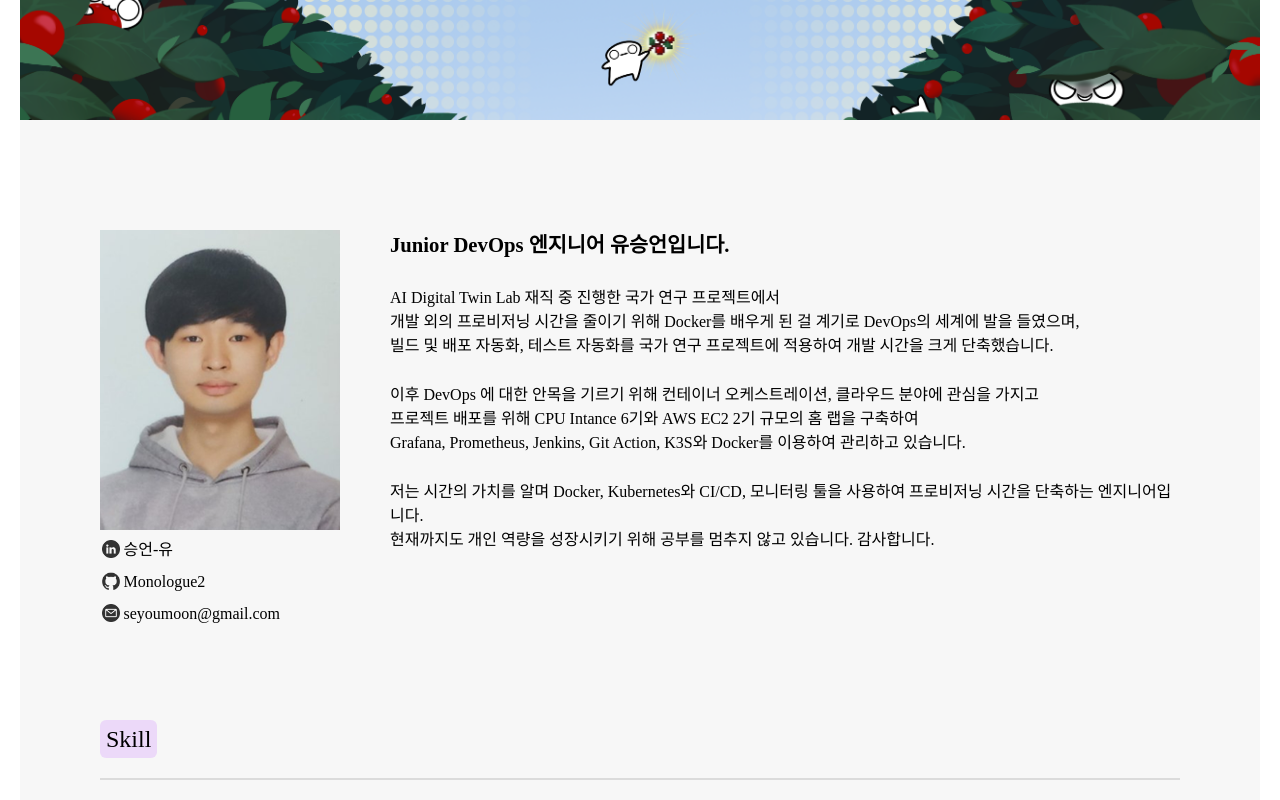
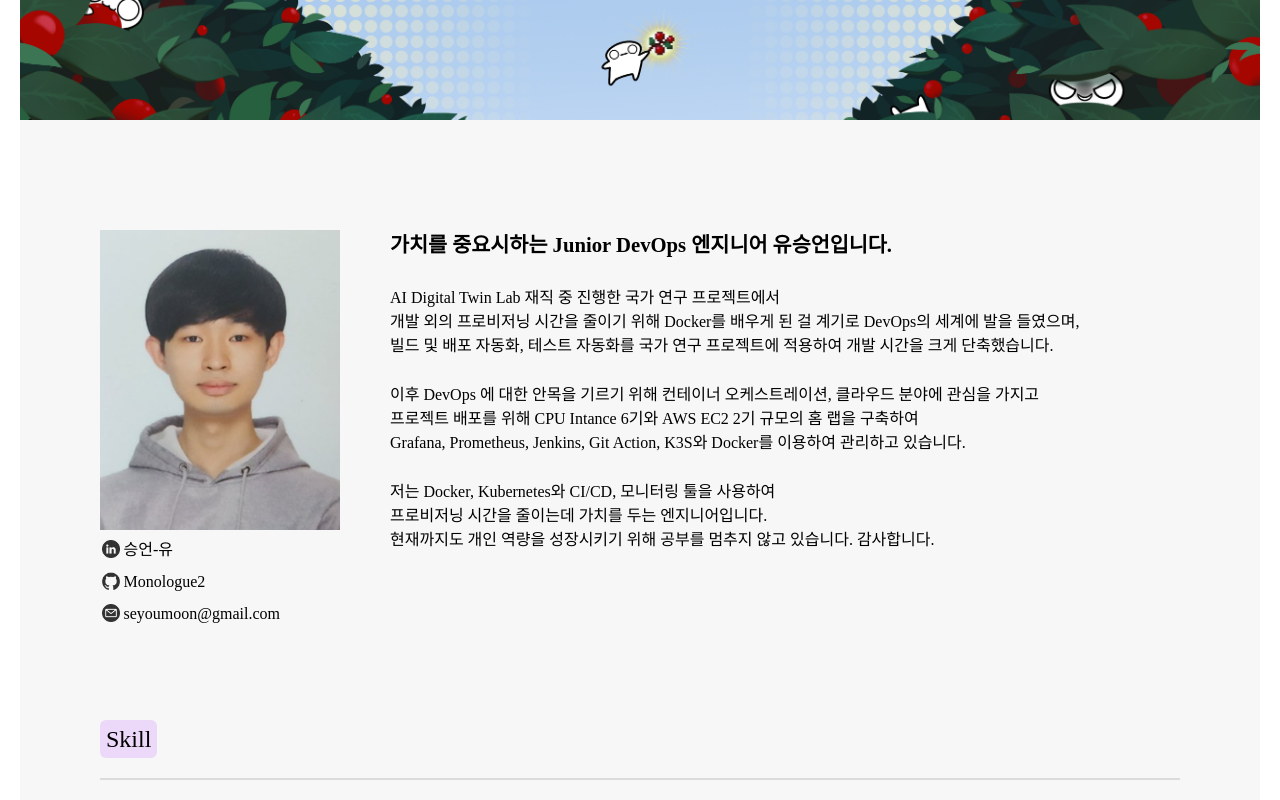
Before and after one commit to Monologue2/Monologue2, a React (Create React App) app: page / in a window 1280 px wide. Shown: the top 800 px of the page. Built offline with nearby package versions, Linux system fonts and the light colour scheme.

Commit message:
이력서 수정

```diff
--- a/src/Main.jsx
+++ b/src/Main.jsx
@@ -25,10 +25,10 @@
                         <LinkedItem icon="/img/icon/email-black.png" content="seyoumoon@gmail.com" link="mailto:seyoumoon@gmail.com"/>
                     </div>
                     <div className="profile-introduce">
-                        <div className="profile-text text-head3">Junior DevOps 엔지니어 유승언입니다.</div>
+                        <div className="profile-text text-head3">가치를 중요시하는 Junior DevOps 엔지니어 유승언입니다.</div>
                         <div className="profile-text" >AI Digital Twin Lab 재직 중 진행한 국가 연구 프로젝트에서<br/>개발 외의 프로비저닝 시간을 줄이기 위해 Docker를 배우게 된 걸 계기로 DevOps의 세계에 발을 들였으며,<br/>빌드 및 배포 자동화, 테스트 자동화를 국가 연구 프로젝트에 적용하여 개발 시간을 크게 단축했습니다. </div>
                         <div className="profile-text" >이후 DevOps 에 대한 안목을 기르기 위해 컨테이너 오케스트레이션, 클라우드 분야에 관심을 가지고 <br/>프로젝트 배포를 위해 CPU Intance 6기와 AWS EC2 2기 규모의 홈 랩을 구축하여<br/>Grafana, Prometheus, Jenkins, Git Action, K3S와 Docker를 이용하여 관리하고 있습니다.<br/></div>
-                        <div className="profile-text" >저는 시간의 가치를 알며 Docker, Kubernetes와 CI/CD, 모니터링 툴을 사용하여 프로비저닝 시간을 단축하는 엔지니어입니다.<br/>현재까지도 개인 역량을 성장시키기 위해 공부를 멈추지 않고 있습니다. 감사합니다. </div>
+                        <div className="profile-text" >저는 Docker, Kubernetes와 CI/CD, 모니터링 툴을 사용하여<br/>프로비저닝 시간을 줄이는데 가치를 두는 엔지니어입니다.<br/>현재까지도 개인 역량을 성장시키기 위해 공부를 멈추지 않고 있습니다. 감사합니다. </div>
                     </div>
                 </div>
 
```
